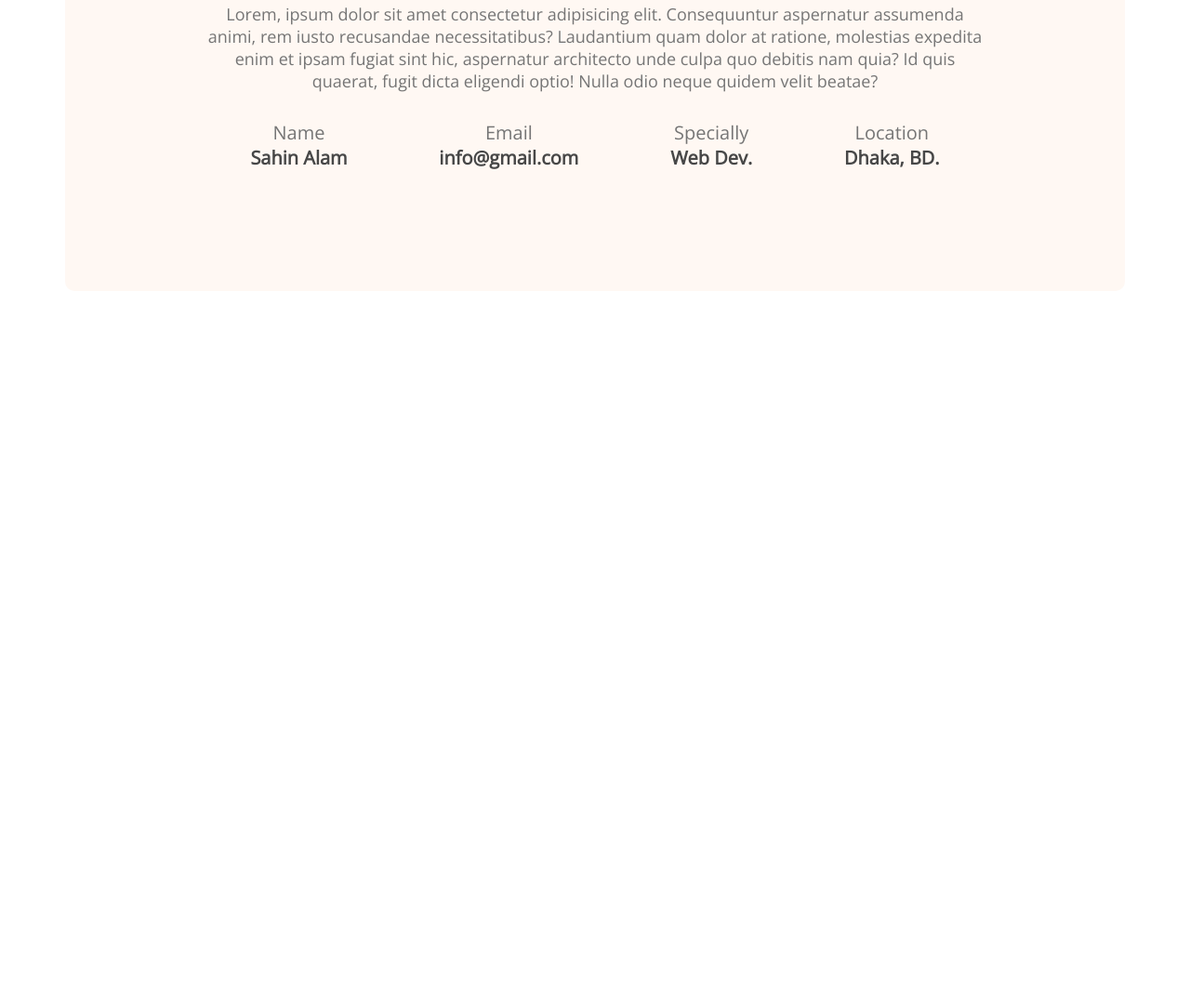
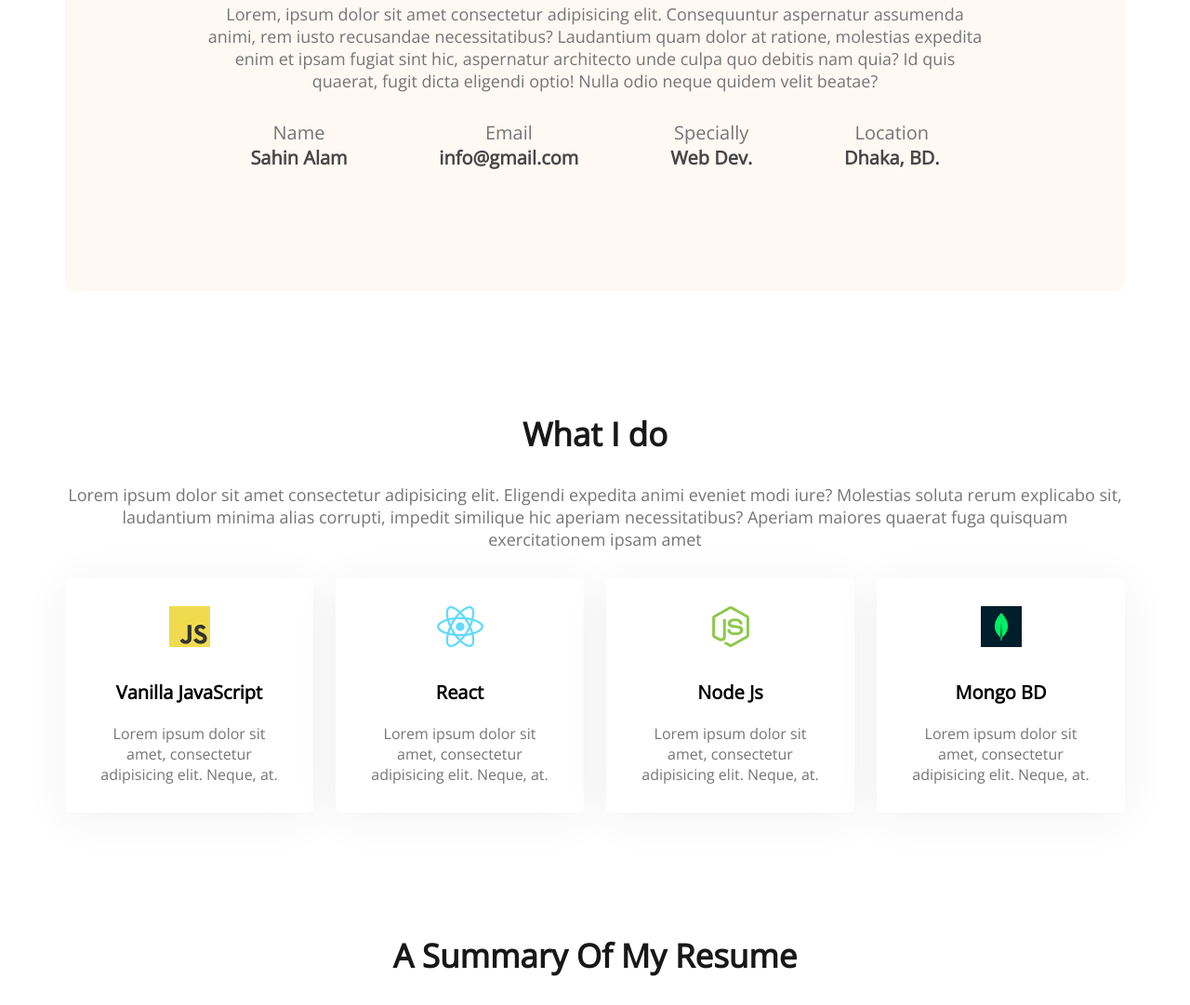
Before and after one commit to princeshain/developer-portfolio, a plain HTML site: page index.html in a window 1280 px wide. Shown: the part 1274-2355 px from the top of the page at 93% size. Before the commit the page ends 1587 px from the top, so only its background shows below. Drawn offline with nearby package versions, Linux system fonts and the light colour scheme.

Commit message:
added skils and content

```diff
--- a/index.html
+++ b/index.html
@@ -24,9 +24,12 @@
                 <h2 class="banner-sub-title">Hi, I am</h2>
                 <h1 class="banner-title">Mary Hardy</h1>
                 <p class="banner-description">Lorem ipsum dolor sit amet
-                     consectetur adipisicing elit. Ea, rem iure! Ea eveniet
-                     similique, deleniti est maxime magni, vel doloribus aperiam
-                      laborum temporibus dolore, labore obcaecati sunt illo
+                     consectetur adipisicing elit. Ea, rem iure! Ea
+                      eveniet
+                     similique, deleniti est maxime magni, vel doloribus
+                      aperiam
+                      laborum temporibus dolore, labore obcaecati sunt
+                       illo
                        consequuntur iste?</p>
                 <button class="btn-primary">Download CV</button>
             </div>
@@ -35,13 +38,19 @@
     </header>
     <main>
         <section class="about">
-            <h2 class="section-title">About Me</h2>
-            <p class="section-description">Lorem, ipsum dolor sit amet consectetur
-                 adipisicing elit. Consequuntur aspernatur assumenda animi, rem
-                 iusto recusandae necessitatibus? Laudantium quam dolor at
-                 ratione, molestias expedita enim et ipsam fugiat sint hic,
-                 aspernatur architecto unde culpa quo debitis nam quia? Id quis
-                 quaerat, fugit dicta eligendi optio! Nulla odio neque quidem
+            <h3 class="section-title">About Me</h3>
+            <p class="section-description">Lorem, ipsum dolor sit amet
+                 consectetur
+                 adipisicing elit. Consequuntur aspernatur assumenda
+                  animi, rem
+                 iusto recusandae necessitatibus? Laudantium quam dolor
+                  at
+                 ratione, molestias expedita enim et ipsam fugiat sint
+                  hic,
+                 aspernatur architecto unde culpa quo debitis nam quia?
+                  Id quis
+                 quaerat, fugit dicta eligendi optio! Nulla odio neque
+                  quidem
                  velit beatae?</p>
                  <div class="about-info-container">
                     <div class="about-info">
@@ -62,9 +71,53 @@
                     </div>
                  </div>
         </section>
+        <!-- What I do -->
+        <Section class="What-I-do">
+              <h3 class="section-title">What I do</h3>
+              <p class="section-description">Lorem ipsum dolor sit amet
+                 consectetur adipisicing elit. Eligendi expedita animi
+                  eveniet modi iure? Molestias soluta rerum explicabo
+                   sit, laudantium minima alias corrupti, impedit
+                    similique hic aperiam necessitatibus? Aperiam maiores
+                     quaerat fuga quisquam exercitationem ipsam amet </p>
+                     <!-- .skill-container>.skill*4+img+p.skill-title+p.skill-description>lorem10 -->
+                     <div class="skills-container">
+                        <div class="skill">
+                            <img src="images/icons/js.png" alt="">
+                            <h4 class="skill-title">Vanilla JavaScript</h4>
+                            <p class="skill-description">Lorem ipsum
+                                 dolor sit amet, consectetur adipisicing
+                                 elit. Neque, at.</p>
+                        </div>
+                        <div class="skill">
+                            <img src="images/icons/react.png" alt="">
+                            <h4 class="skill-title">React</h4>
+                            <p class="skill-description">Lorem ipsum
+                                 dolor sit amet, consectetur adipisicing
+                                 elit. Neque, at.</p>
+                        </div>
+                        <div class="skill">
+                            <img src="images/icons/nodejs.png" alt="">
+                            <h4 class="skill-title">Node Js</h4>
+                            <p class="skill-description">Lorem ipsum
+                                 dolor sit amet, consectetur adipisicing
+                                 elit. Neque, at.</p>
+                        </div>
+                        <div class="skill">
+                            <img src="images/icons/mongo.png" alt="">
+                            <h4 class="skill-title">Mongo BD</h4>
+                            <p class="skill-description">Lorem ipsum
+                                 dolor sit amet, consectetur adipisicing
+                                 elit. Neque, at.</p>
+                        </div>
+                     </div>
+        </Section>
+        <!-- Resume section -->
+        <section class="Resume">
+            <h3 class="section-title">A Summary Of My Resume</h3>
+        </section>
     </main>
     <footer>
-
     </footer>
 </body>
 </html>
--- a/styles/portfolio.css
+++ b/styles/portfolio.css
@@ -100,3 +100,34 @@ main{
     font-size: 20px;
     color: #474747;
 }
+/* What I do styles */
+.What-I-do{
+    text-align: center;
+    margin-top: 130px;
+    border-radius: 10px;
+    margin-bottom: 30px;
+}
+.skills-container{
+       display: flex;
+       gap: 24px;
+}
+.skill{
+    background: #FFFFFF;
+    box-shadow: 0px 6px 50px rgba(0, 0, 0, 0.06);
+    border-radius: 5px;
+    padding: 30px;
+}
+.skill-title{
+    font-weight: 700;
+    font-size: 20px;
+    margin-top: 30px;
+    margin-bottom: 20px;
+}
+.skill-description{
+    color: #757575;
+}
+/* Resume section */
+.Resume{
+    margin-top: 130px;
+    text-align: center;
+}
```
